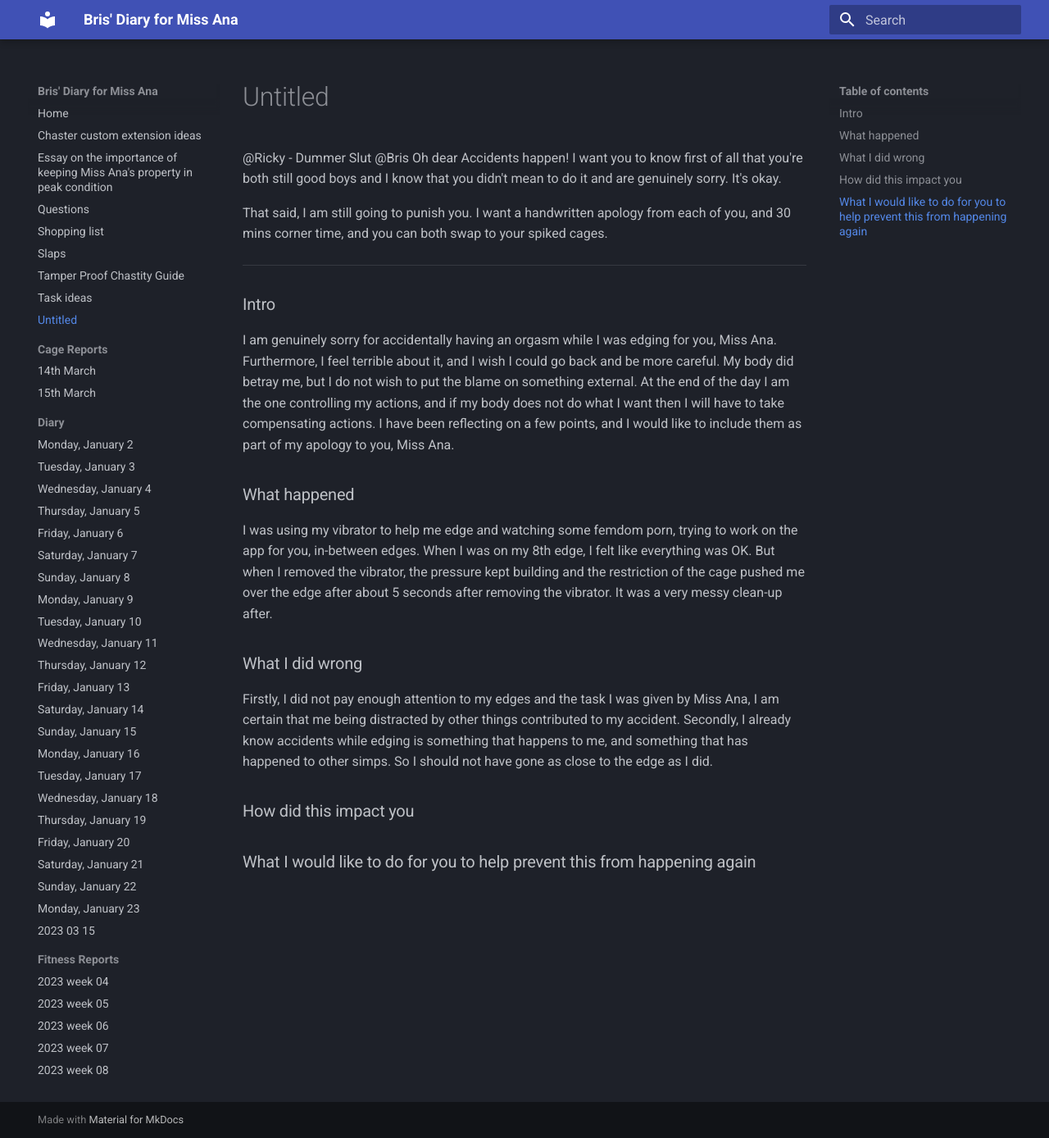
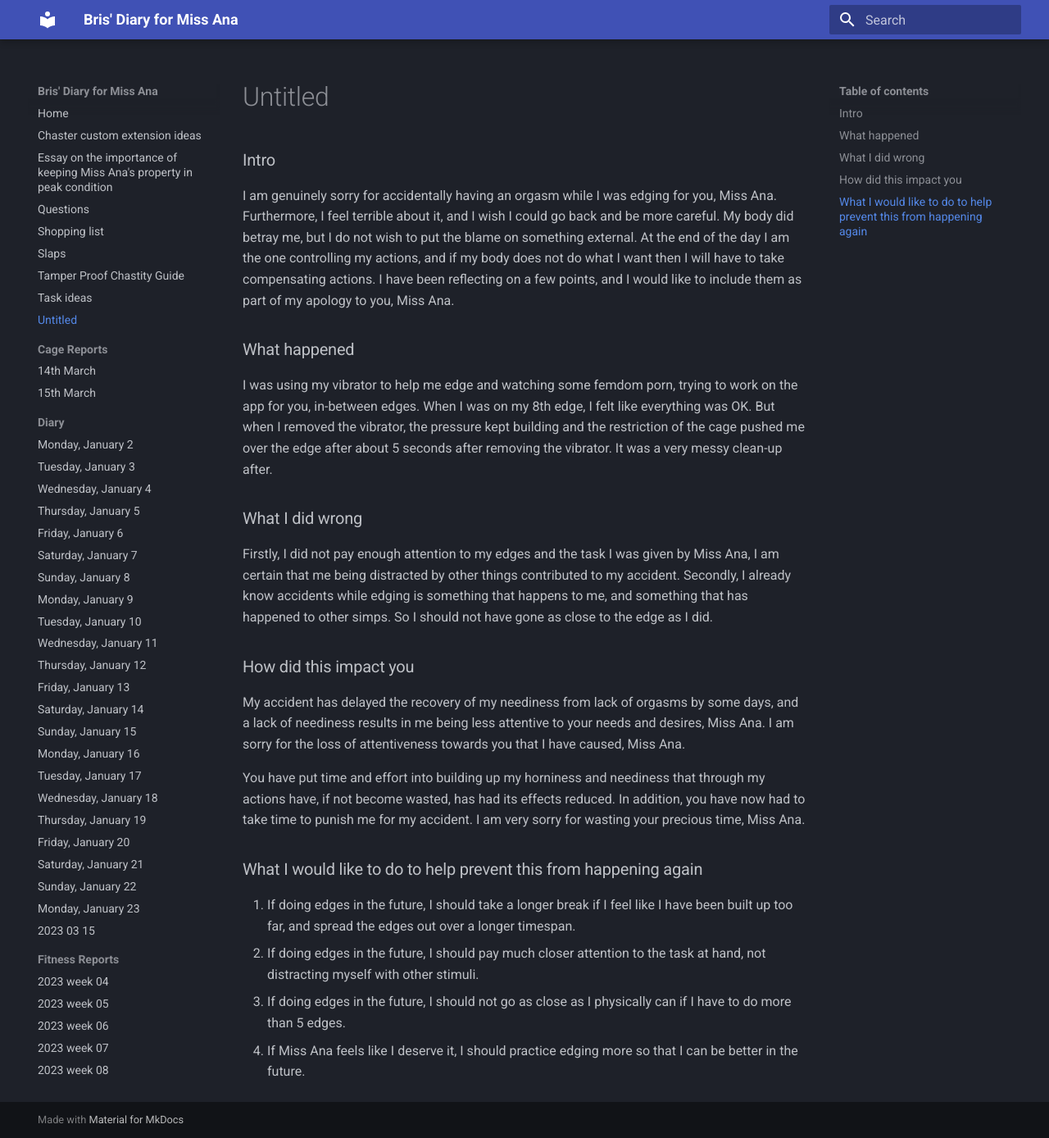
Before and after one commit to bris00/DFMA, an MkDocs documentation site: the page built from diary/Untitled.md, in a window 1280 px wide and 1388 px high. Shown: the whole window at 82% size. Built offline with MkDocs 1.6.1 and Material for MkDocs 9.7.7, drawn with Linux system fonts in a browser that asks for light colours.

Commit message:
vault backup: 2023-03-24 18:12:36
Affected files:
diary/.obsidian/workspace.json
diary/Untitled.md

```diff
--- a/diary/Untitled.md
+++ b/diary/Untitled.md
@@ -1,11 +1,3 @@
-@Ricky - Dummer Slut @Bris Oh dear  Accidents happen! I want you to know first of all that you're both still good boys and I know that you didn't mean to do it and are genuinely sorry. It's okay.
-
-That said, I am still going to punish you. I want a handwritten apology from each of you, and 30 mins corner time, and you can both swap to your spiked cages.
-
-
-
-
------------
 
 ### Intro
 I am genuinely sorry for accidentally having an orgasm while I was edging for you, Miss Ana. Furthermore, I feel terrible about it, and I wish I could go back and be more careful. My body did betray me, but I do not wish to put the blame on something external. At the end of the day I am the one controlling my actions, and if my body does not do what I want then I will have to take compensating actions. I have been reflecting on a few points, and I would like to include them as part of my apology to you, Miss Ana.
@@ -17,6 +9,12 @@ I was using my vibrator to help me edge and watching some femdom porn, trying to
 Firstly, I did not pay enough attention to my edges and the task I was given by Miss Ana, I am certain that me being distracted by other things contributed to my accident. Secondly, I already know accidents while edging is something that happens to me, and something that has happened to other simps. So I should not have gone as close to the edge as I did.
 
 ### How did this impact you
+My accident has delayed the recovery of my neediness from lack of orgasms by some days, and a lack of neediness results in me being less attentive to your needs and desires, Miss Ana. I am sorry for the loss of attentiveness towards you that I have caused, Miss Ana.
 
+You have put time and effort into building up my horniness and neediness that through my actions have, if not become wasted, has had its effects reduced. In addition, you have now had to take time to punish me for my accident. I am very sorry for wasting your precious time, Miss Ana.
 
-### What I would like to do for you to help prevent this from happening again
+### What I would like to do to help prevent this from happening again
+1. If doing edges in the future, I should take a longer break if I feel like I have been built up too far, and spread the edges out over a longer timespan.
+2. If doing edges in the future, I should pay much closer attention to the task at hand, not distracting myself with other stimuli.
+3. If doing edges in the future, I should not go as close as I physically can if I have to do more than 5 edges.
+4. If Miss Ana feels like I deserve it, I should practice edging more so that I can be better in the future.
```
Also changed, not shown: 1 other file.
